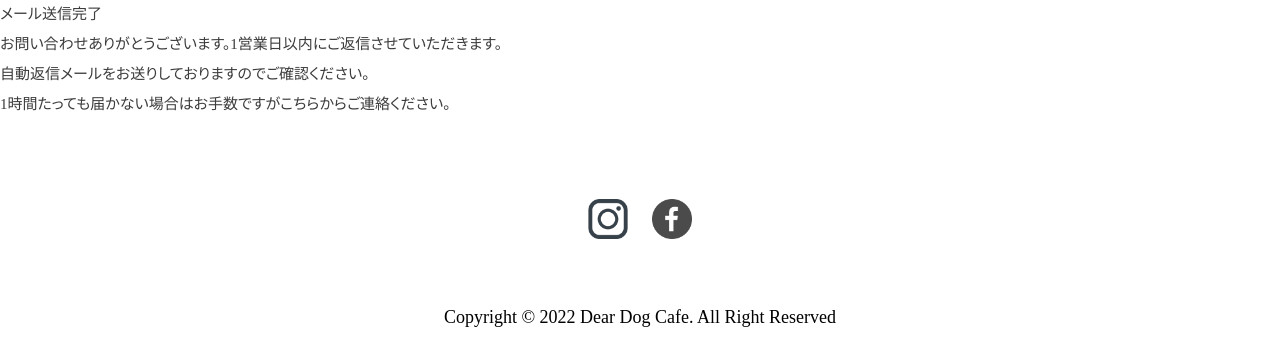
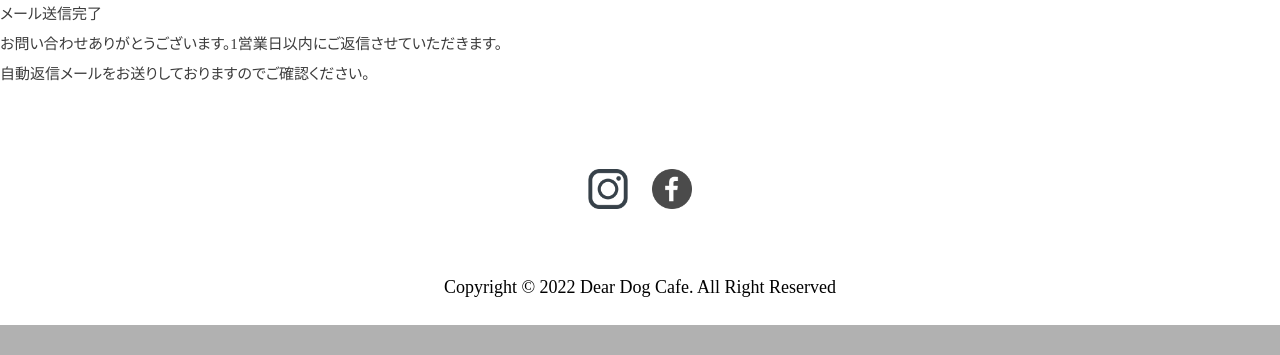
Before and after one commit to musan0328/portfolio, a PHP site: page /send.php in a window 1280 px wide. Shown: the part 581-936 px from the top of the page. After the commit the page ends 906 px from the top, so only its background shows below. Run offline with PHP 8.4, Linux system fonts and the light colour scheme; data that the repository does not hold is empty; some libraries are stand-ins or nearby versions.

Commit message:
13回目の修正です

```diff
--- a/contact.php
+++ b/contact.php
@@ -218,7 +218,8 @@ if(!empty($_POST['name']) && !empty($_POST['kana_name']) && !empty($_POST['mail'
 					required: '必須項目です。入力をお願いします。'
 				},
 				kana_name: {
-					required: '必須項目です。入力をお願いします。'
+					required: '必須項目です。入力をお願いします。',
+					regex: /^[\u3040-\u309F|\s]+$/,
 				},
 				mail: {
 					required: '必須項目です。入力をお願いします。',
--- a/send.php
+++ b/send.php
@@ -1,7 +1,4 @@
 <?php
-    mb_language("japanese");
-    mb_internal_encoding("utf-8");
-
     //XSS対策
     //htmlspecialchars → JavaScriptのスクリプトタグを別の文字列に変換して、サニタイズする関数
     $name = htmlspecialchars($_POST['name'], ENT_QUOTES);
@@ -19,16 +16,6 @@
 
     //指定したメールアドレスにメールが届く
     mail('ayatsujisan2@gmail.com', 'お問い合わせ', $mailText);
-
-    // 文字コードをUTF-8に変換
-    $name = mb_encode_mimeheader($name);
-    $kana_name 	= mb_encode_mimeheader($kana_name);
-    $mail = mb_encode_mimeheader($mail);
-    $tell = mb_encode_mimeheader($tell);
-    $inquiry = mb_encode_mimeheader($inquiry);
-
-    // PHPの文字コードをUTF-8に指定
-    mb_internal_encoding("utf-8");
 ?>
 
 <!DOCTYPE html>
@@ -44,9 +31,6 @@
     <link href="https://fonts.googleapis.com/css2?family=Kosugi+Maru&display=swap" rel="stylesheet">
     <link href="https://fonts.googleapis.com/css2?family=Kosugi+Maru&display=swap" rel="stylesheet">
     <meta name="viewport" content="width=device-width, initial-scale=1">
-    <link rel="preconnect" href="https://fonts.googleapis.com">
-    <link rel="preconnect" href="https://fonts.gstatic.com" crossorigin>
-    <link href="https://fonts.googleapis.com/css2?family=Itim&display=swap" rel="stylesheet">
     <!--metaタグ SEO対策-->
     <meta http-equiv="X-UA-Compatible" content="IE=edge">
     <meta name="format-detection" content="email=no,telephone=no,address=no">
@@ -92,8 +76,7 @@
     <h2>メール送信完了</h2>
     <p class="message">
     お問い合わせありがとうございます。1営業日以内にご返信させていただきます。<br>
-    自動返信メールをお送りしておりますのでご確認ください。<br>
-    1時間たっても届かない場合はお手数ですがこちらからご連絡ください。
+    自動返信メールをお送りしておりますのでご確認ください。
     </p>
     <footer>
             <img src="../coading/images/logo/Instagram.png" alt="インスタロゴ" class="logo" width="50px" height="50px">
```
Lines whose indentation alone changed are shown as unchanged.
